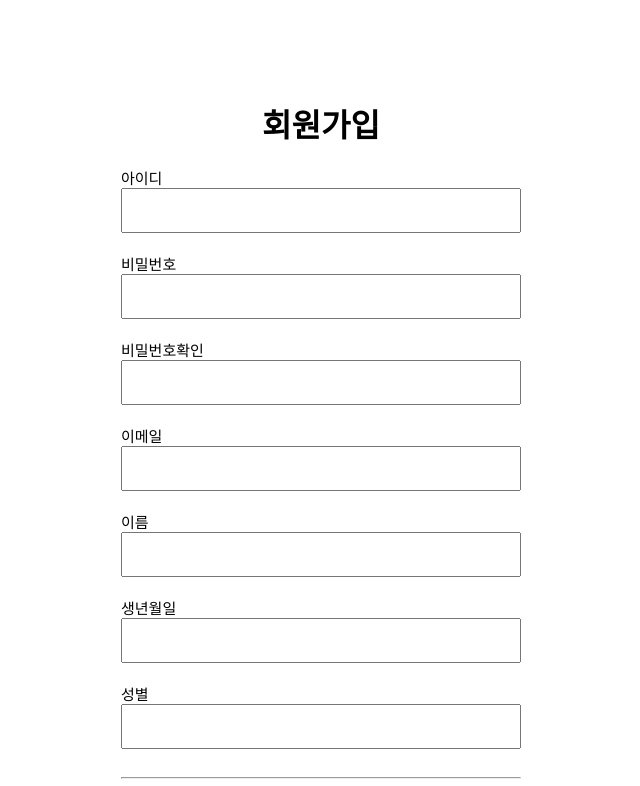
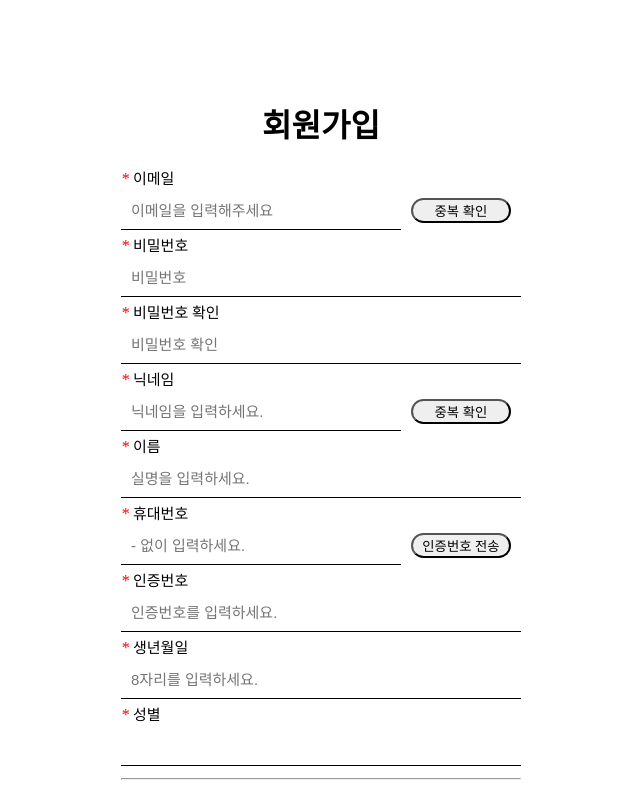
Before and after one commit to LeeHwiGyoung/concert, a React (Create React App) app in the folder concert/: page /join in a window 1280 px wide. Shown: the top 786 px of the page, without its empty margins (319-959 px from the left). Built offline with nearby package versions, Linux system fonts and the light colour scheme.

Commit message:
plus join validation email, pw
Plus Join validation email , password

```diff
--- a/concert/src/Join.js
+++ b/concert/src/Join.js
@@ -1,36 +1,194 @@
+import { useState } from 'react';
 import './css/Join.css'
 function Join() {
+
+    const [email, setEmail] = useState(""); //이메일 input value 값을 저장할 state
+    const [password , setPassword] = useState(""); //비밀번호 input value 값을 저장할 state
+    const [checkPassword, setCheckPassword] = useState(""); //비밀번호 확인 input value 값을 저장할 state
+    const [nickname , setNickname] = useState(""); //닉네임 input value 값을 저장할 state
+    const [name , setName] = useState(""); //이름 input value 값을 저장할 state
+    const [phoneNumber , setPhoneNumber] = useState(""); //핸드폰번호 input value 값을 저장할 state
+    const [checkPhoneNumber , setCheckPhoneNumber] = useState(""); //핸드폰 인증번호 input value 값을 저장할 state
+    const [birth , setBirth] = useState(""); //생년월일 input value 값을 저장할 state
+    const [gender , setGender] = useState(""); //성별 input value 값을 저장할 state
+    const [matchEmail, setMatchEmail] = useState(true); //이메일 input이 이메일 형식에 맞는지
+    const [matchPassword, setMatchPassword]  = useState(true); //비밀번호가 비밀번호 형식에 맞는지
+    const [samePassword, setSamePassword] = useState(true); //비밀번호와 비밀번호 확인 값이 같은지
+
+    const onChangeEmail = (event) => {
+        setEmail(event.target.value);
+    }
+
+    const onChangePassword = (event) => {
+        setPassword(event.target.value);
+    }
+
+    const onChangeCheckPassword = (event) => {
+        setCheckPassword(event.target.value);
+    }
+
+    const onChangeNickname = (event) => {
+        setNickname(event.target.value);
+    }
+
+    const onChangeName = (event) => {
+        setName(event.target.value);
+    }
+
+    const onChangePhoneNumber = (event) => {
+        setPhoneNumber(event.target.value);
+    }
+
+    const onChangeCheckPhoneNumber = (event) => {
+        setCheckPassword(event.target.value);
+    }
+
+    const onChangeBirth = (event) => {
+        setBirth(event.target.value);
+    }
+
+    const onChangeGender = (event) => {
+        setGender(event.target.value);
+    }
+
+    const checkMatchEmail = () => {
+        const regex = /^(([^<>()\[\]\\.,;:\s@"]+(\.[^<>()\[\]\\.,;:\s@"]+)*)|(".+"))@((\[[0-9]{1,3}\.[0-9]{1,3}\.[0-9]{1,3}\.[0-9]{1,3}])|(([a-zA-Z\-0-9]+\.)+[a-zA-Z]{2,}))$/;
+        if (regex.test(email)){
+            setMatchEmail(true);
+        }
+        else{
+            setMatchEmail(false);
+        }
+    }
+
+    const checkMatchPassword = () => {
+        const regex = /([A-Z]+[a-z]+[0-9]+[!@#]+)+/
+        if (regex.test(password) && 12 <= password.length && password.length <= 15){
+            setMatchPassword(true);
+        }
+        else{
+            setMatchPassword(false);
+        }
+    }
+
+    const checkSamePassword = () => {
+        if (password === checkPassword)
+            setSamePassword(true);
+        else
+            setSamePassword(false);
+    }
+
+    const checkNickname = (e) => { //db check 필요
+        e.preventDefault();
+    }
+    /*
+       /^(([^<>()\[\]\\.,;:\s@"]+(\.[^<>()\[\]\\.,;:\s@"]+)*)|(".+"))@((\[[0-9]{1,3}\.[0-9]{1,3}\.[0-9]{1,3}\.[0-9]{1,3}])|(([a-zA-Z\-0-9]+\.)+[a-zA-Z]{2,}))$/
+       RFC5322를 만족하는 JS 정규식을 갖고옴
+         1 : [^<>()\[\]\\.,;:\s@"]+ == < > ( )  [ ] \ . , ; : 공백문자 @ 을 제외한 문자들이 1개 이상
+        2 : .이 들어가고 위의 문자를 제외한 문자열이 1개이상
+        3 : 1, 2 를 만족하는 문자열이 0개 이상
+        4 : ".+"  모든 문자열이 1개 이상 ?
+        1 ,2 ,3 ,4 가 골뱅이 이전 문자열
+        5 : @
+        6:
+    */
+
+
     return (
         <div className="joinWrap">
           <h1> 회원가입</h1>
           <form id  = "joinForm">
             <div className = "joinInput">
-                <label for = "idInput">아이디</label>
-                <input type = "text" id = "idInput"></input>
+                <em>* </em>
+                <label htmlFor = "emailInput">이메일</label>
+                <br/>
+                <input
+                 type = "email"
+                 id = "emailInput"
+                 onChange={onChangeEmail}
+                 onBlur = {checkMatchEmail}
+                 placeholder={"이메일을 입력해주세요"}
+                >
+                </input>
+                <button className = {"checkBtn"} type = "submit" onClick = {checkNickname}>중복 확인</button>
+                <div className = {matchEmail ? "hidden" : "errMsg"}>이메일을 확인해주세요</div>
             </div>
             <div className = "joinInput">
-                <label for = "passwordInput">비밀번호</label>
-                <input type = "password" id = "passwordInput"></input>
+                <em>* </em>
+                <label htmlFor = "passwordInput">비밀번호</label>
+                <input
+                 type = "password"
+                 id = "passwordInput"
+                 maxLength={15}
+                 onChange={onChangePassword}
+                 onBlur = {checkMatchPassword}
+                 placeholder={"비밀번호"}
+                ></input>
+                <div className = {matchPassword ? "hidden" : "errMsg"}>비밀번호는 대/소문자 숫자 특수문자(!,@,#)을 포함하여 12자이상 15자 이내로 설정해주세요.</div>
             </div>
             <div className = "joinInput">
-                <label for = "passwordCheckInput">비밀번호확인</label>
-                <input type = "password" id = "passwordCheckInput"></input>
+                <em>* </em>
+                <label htmlFor = "passwordCheckInput">비밀번호 확인</label>
+                <input
+                 type = "password"
+                 id = "passwordCheckInput"
+                 onChange={onChangeCheckPassword}
+                 onBlur = {checkSamePassword}
+                 placeholder ={"비밀번호 확인"}></input>
+                <div className = {samePassword ? "hidden" : "errMsg"}>비밀번호가 일치하지 않습니다.</div>
             </div>
             <div className = "joinInput">
-                <label for = "emailInput">이메일</label>
-                <input type = "email" id = "emailInput"></input>
+                <em>* </em>
+                <label htmlFor = "nicknameInput">닉네임</label>
+                <br/>
+                <input
+                 type = "text"
+                 id = "nicknameInput"
+                 onChange={onChangeNickname}
+                 placeholder={"닉네임을 입력하세요."}></input>
+                <button className = {"checkBtn"} type = "submit" onClick = {checkNickname}>중복 확인</button>
             </div>
             <div className = "joinInput">
-                <label for = "nameInput">이름</label>
-                <input type = "text" id = "nameInput"></input>
+                <em>* </em>
+                <label htmlFor = "nameInput">이름</label>
+                <input
+                 type = "text"
+                 id = "nameInput"
+                 onChange={onChangeName}
+                 placeholder={"실명을 입력하세요."}></input>
             </div>
             <div className = "joinInput">
-                <label for = "birthInput">생년월일</label>
-                <input type = "text" id = "birthInput"></input>
+                <em>* </em>
+                <label htmlFor = "phoneInput">휴대번호</label>
+                <br/>
+                <input
+                 type = "text"
+                 id = "phoneInput"
+                 onChange = {onChangePhoneNumber}
+                 placeholder = {"- 없이 입력하세요."}></input>
+                 <button className = {"checkBtn"} type = "submit" onClick = {checkNickname}>인증번호 전송</button>
             </div>
             <div className = "joinInput">
-                <label for = "genderInput">성별</label>
-                <input type = "text" id = "genderInput"></input>
+                <em>* </em>
+                <label htmlFor = "phoneCheckInput">인증번호</label>
+                <input type = "text"
+                 id = "phoneCheckInput"
+                 onChange={onChangeCheckPhoneNumber}
+                 placeholder ={"인증번호를 입력하세요."}></input>
+            </div>
+            <div className = "joinInput">
+                <em>* </em>
+                <label htmlFor = "birthInput">생년월일</label>
+                <input
+                 type = "text"
+                 id = "birthInput"
+                 onChange={onChangeBirth}
+                 placeholder = {"8자리를 입력하세요."}></input>
+            </div>
+            <div className = "joinInput">
+                <em>* </em>
+                <label htmlFor = "genderInput">성별</label>
+                <input type = "text" id = "genderInput" onChange={onChangeGender}></input>
             </div>
             <hr/>
             <div className='terms'>
--- a/concert/src/css/Header.css
+++ b/concert/src/css/Header.css
@@ -1,12 +1,12 @@
 .header {
-    display: flex;
-    flex-direction: row-reverse;
     height: 50px;
     margin-top: 0px;
 }
 
 .header > ul {
     list-style: none;
+    display: flex;
+    flex-direction: row-reverse;
 }
 .header > ul > li {
     margin : 0px 20px 0px 20px
--- a/concert/src/css/Join.css
+++ b/concert/src/css/Join.css
@@ -15,16 +15,16 @@
 }
 .joinInput > input {
     width : 100%;
-    font-size: 18px;
+    font-size: 15px;
     padding : 10px;
     box-sizing: border-box;
-    margin-bottom: 20px;
+    margin : 4px 0 4px 0;
+    border : none;
+    border-bottom: 1px solid black;
+    outline:none;
 }
-.terms {
-    margin-bottom: 20px;
-    text-align: center;
-    line-height: 200px;
-}
+
+
 .join {
     width: 100%;
     display: inline-block;
@@ -44,4 +44,37 @@
 .terms{
     border: 1px black solid;
     height : 200px;
+    text-align: center;
+    line-height: 200px;
+    margin : 0 0 20px 0;
 }
+.hidden {
+    display : none;
+}
+
+.errMsg {
+    font-size: 12px;
+    color : red;
+    margin: 0;
+    padding : 0 5px 0 5px;
+}
+.joinInput > em {
+    color: red
+}
+
+#nicknameInput, #emailInput , #phoneInput {
+    width : 70%;
+    font-size: 15px;
+    padding : 10px;
+    box-sizing: border-box;
+    margin : 4px 0 4px 0;
+}
+
+.checkBtn {
+    width : 25%;
+    margin : 0px 2.5% 0px 2.5%;
+    box-sizing: border-box;
+    border-radius: 4rem;
+    cursor: pointer;
+
+}
--- a/concert/src/css/Poster.css
+++ b/concert/src/css/Poster.css
@@ -1,33 +1,34 @@
 .poster > ul {
     list-style: none;
+    padding : 0;
     display: flex;
 }
 
 .poster > ul > li > img {
-    margin : 0 50px 0px 0px;
-    width: 275px;
+    margin : 0 25px 0px 25px;
+    width: 300px;
     height : 400px;
 }
 
-#leftBtn {
+.hiddenImg{
+    display : none;
+    margin : 0 50px 0px 0px;
+    width: 300px;
+    height : 400px;
+}
+
+.arrowBtn {
     display: flex;
     align-items: center;
-
 }
-.leftImg{
+.arrowImg{
     width : 50px;
     height : 50px;
     cursor : pointer;
 }
 
-.hidden {
+.hiddenBtn {
     width : 50px;
     height: 50px;
     visibility: hidden;
 }
-
-
-#rightBtn{
-    width : 5vw;
-    background-color: black;
-}
```
Also changed, not shown: concert/src/Poster.js (+17 -6 lines), concert/public/images/left-arrow.png, concert/public/images/right-arrow.png (added).
